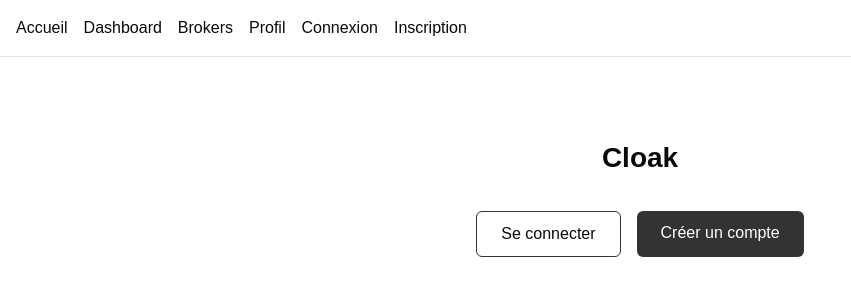
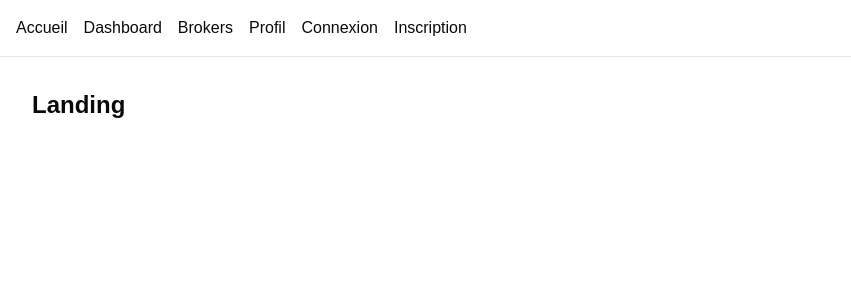
Before and after one commit to BUT-MMI-Beziers/optout-mmi3-2526, a React (Vite) app in the folder front/: page / in a window 1280 px wide. Shown: the top 300 px of the page, without its empty margins (0-851 px from the left). Built offline with nearby package versions, Linux system fonts and the light colour scheme.

Commit message:
restore: Landing placeholder aligned with develop

```diff
--- a/front/src/pages/Landing.tsx
+++ b/front/src/pages/Landing.tsx
@@ -1,17 +1,3 @@
-import { Link } from "react-router-dom"
-
 export default function Landing() {
-  return (
-    <div style={{ maxWidth: 400, margin: "80px auto", textAlign: "center" }}>
-      <h1 style={{ fontSize: 28, fontWeight: "bold", marginBottom: 32 }}>Cloak</h1>
-      <div style={{ display: "flex", gap: 16, justifyContent: "center" }}>
-        <Link to="/login" style={{ padding: "10px 24px", border: "1px solid #333", borderRadius: 6, textDecoration: "none" }}>
-          Se connecter
-        </Link>
-        <Link to="/register" style={{ padding: "10px 24px", background: "#333", color: "#fff", borderRadius: 6, textDecoration: "none" }}>
-          Créer un compte
-        </Link>
-      </div>
-    </div>
-  )
+  return <div className="p-8"><h1 className="text-2xl font-bold">Landing</h1></div>
 }
```
